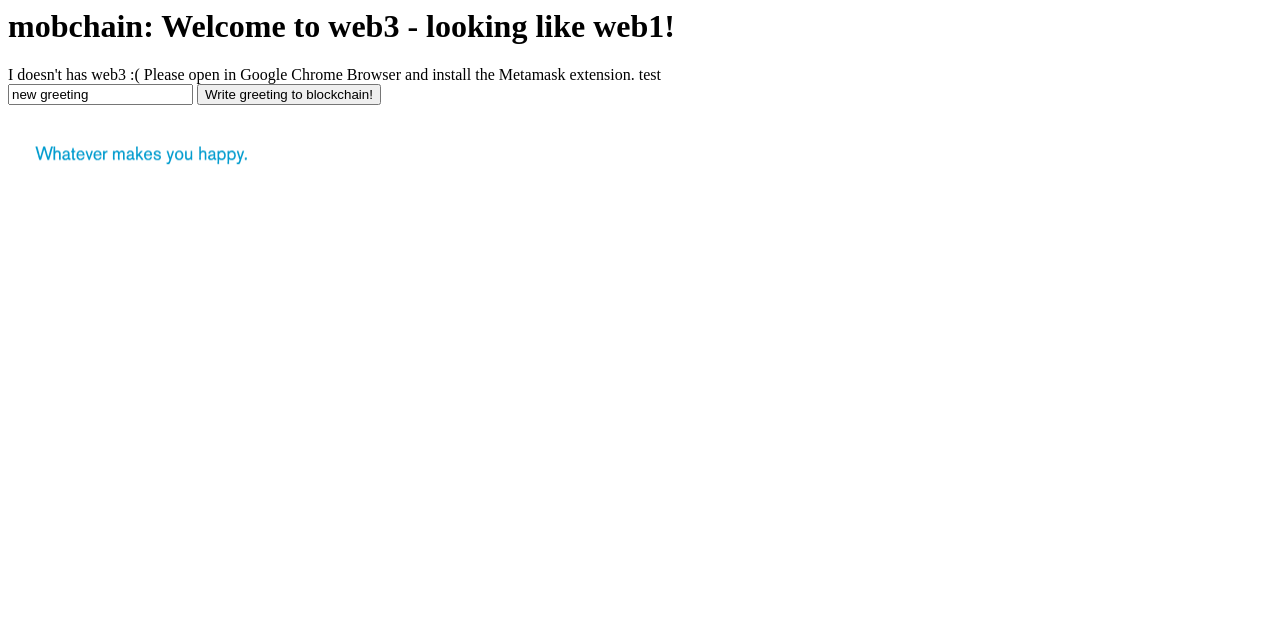
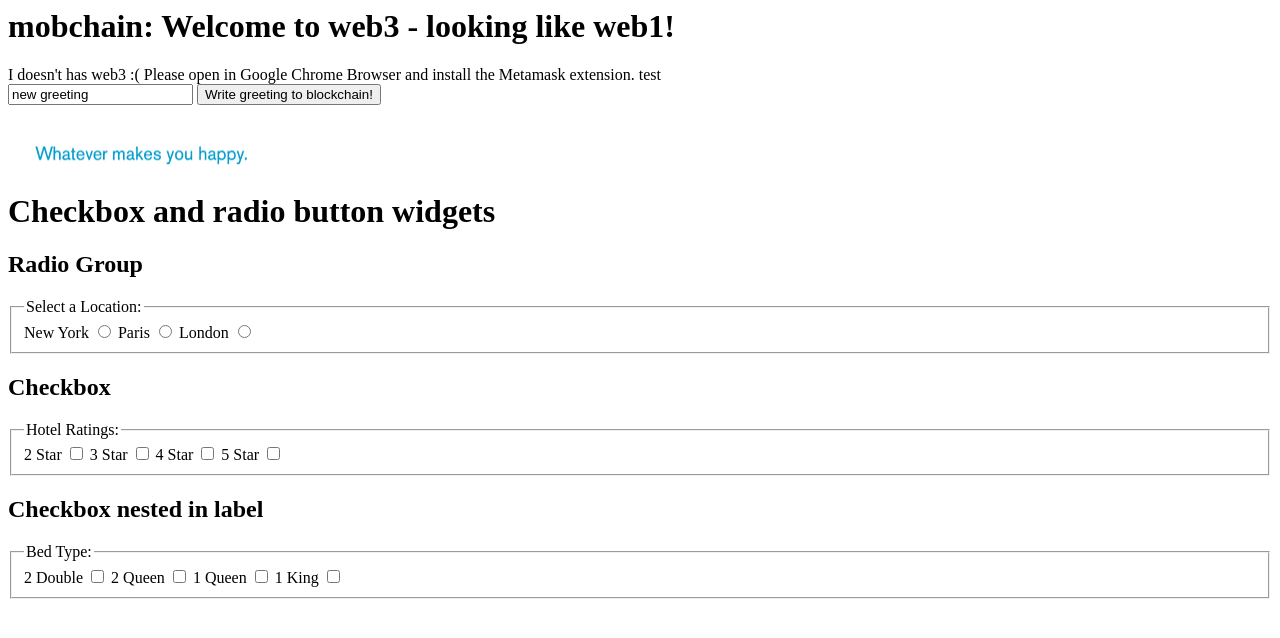
Before and after one commit to strjon/testUI, a plain HTML site: page index.html in a window 1280 px wide. Drawn offline with nearby package versions, Linux system fonts and the light colour scheme.

Commit message:
Update index.html

```diff
--- a/index.html
+++ b/index.html
@@ -2,6 +2,21 @@
     <head>
         <title>web3 test</title>
         <script src="jquery-3.2.1.js"></script>
+
+
+          <meta charset="utf-8">
+  <title>jQuery UI Checkboxradio - Default functionality</title>
+  <link rel="stylesheet" href="//code.jquery.com/ui/1.12.1/themes/base/jquery-ui.css">
+  <link rel="stylesheet" href="/resources/demos/style.css">
+  <script src="https://code.jquery.com/jquery-1.12.4.js"></script>
+  <script src="https://code.jquery.com/ui/1.12.1/jquery-ui.js"></script>
+  <script>
+  $( function() {
+    $( "input" ).checkboxradio();
+  } );
+  </script>
+
+
     </head>
     <body>
         <h1>mobchain: Welcome to web3 - looking like web1!</h1>
@@ -12,5 +27,52 @@
         </form>
         <img src="./ani_what.gif" alt="WHATEVER MAKES YOU HAPPY" width="300" height="50" border="0">
         <script src="custom.js"></script>
+
+
+
+        <div class="widget">
+  <h1>Checkbox and radio button widgets</h1>
+
+  <h2>Radio Group</h2>
+  <fieldset>
+    <legend>Select a Location: </legend>
+    <label for="radio-1">New York</label>
+    <input type="radio" name="radio-1" id="radio-1">
+    <label for="radio-2">Paris</label>
+    <input type="radio" name="radio-1" id="radio-2">
+    <label for="radio-3">London</label>
+    <input type="radio" name="radio-1" id="radio-3">
+  </fieldset>
+
+  <h2>Checkbox</h2>
+  <fieldset>
+    <legend>Hotel Ratings: </legend>
+    <label for="checkbox-1">2 Star</label>
+    <input type="checkbox" name="checkbox-1" id="checkbox-1">
+    <label for="checkbox-2">3 Star</label>
+    <input type="checkbox" name="checkbox-2" id="checkbox-2">
+    <label for="checkbox-3">4 Star</label>
+    <input type="checkbox" name="checkbox-3" id="checkbox-3">
+    <label for="checkbox-4">5 Star</label>
+    <input type="checkbox" name="checkbox-4" id="checkbox-4">
+  </fieldset>
+
+  <h2>Checkbox nested in label</h2>
+  <fieldset>
+    <legend>Bed Type: </legend>
+    <label for="checkbox-nested-1">2 Double
+      <input type="checkbox" name="checkbox-nested-1" id="checkbox-nested-1">
+    </label>
+    <label for="checkbox-nested-2">2 Queen
+      <input type="checkbox" name="checkbox-nested-2" id="checkbox-nested-2">
+    </label>
+    <label for="checkbox-nested-3">1 Queen
+      <input type="checkbox" name="checkbox-nested-3" id="checkbox-nested-3">
+    </label>
+    <label for="checkbox-nested-4">1 King
+      <input type="checkbox" name="checkbox-nested-4" id="checkbox-nested-4">
+    </label>
+  </fieldset>
+</div>
     </body>
 </html>
```
